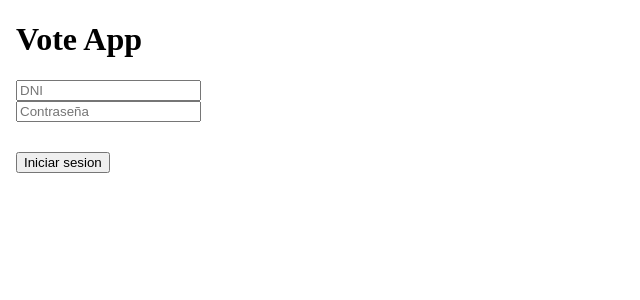
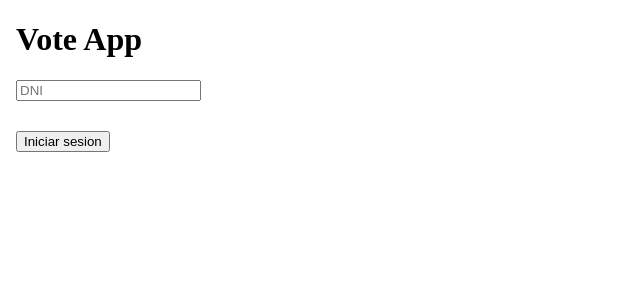
Before and after one commit to sebafermanelli/vote-app-frontend, an Angular app: page / in a window 1280 px wide. Shown: the top 300 px of the page, without its empty margins (0-640 px from the left). Built offline with nearby package versions, Linux system fonts and the light colour scheme.

Commit message:
Elimine el registro con contraseña del login_user

```diff
--- a/src/app/app-routing.module.ts
+++ b/src/app/app-routing.module.ts
@@ -1,6 +1,6 @@
 import { NgModule } from '@angular/core';
 import { RouterModule, Routes } from '@angular/router';
-import { LoginComponent } from './login/login.component';
+import { LoginComponent } from './login_usuario/login.component';
 import { UserComponent } from './user/user.component';
 import { AdminComponent } from './admin/admin.component';
 
--- a/src/app/app.component.ts
+++ b/src/app/app.component.ts
@@ -1,5 +1,5 @@
 import { Component } from '@angular/core';
-import { LoginComponent } from './login/login.component';
+import { LoginComponent } from './login_usuario/login.component';
 import { Injectable } from '@angular/core';
 
 @Injectable({
@@ -11,11 +11,10 @@ export class AuthService {
     nombre: 'Santiago',
     edad: 21,
     DNI: '43717503',
-    password: '1234'
 }
   private isAuthenticated = false;
-  login(DNI: string, password: string): boolean {
-    this.isAuthenticated = this.usuario.DNI === DNI && this.usuario.password === password;
+  login(DNI: string): boolean {
+    this.isAuthenticated = this.usuario.DNI === DNI;
     return this.isAuthenticated;
 }
   getUsuario() {
@@ -36,8 +35,8 @@ export class AppComponent {
   title = 'App';
   usuario: any;
 
-  login(DNI: string, password: string): boolean {
-    if (this.usuario.DNI === DNI && this.usuario.password === password) {
+  login(DNI: string): boolean {
+    if (this.usuario.DNI === DNI ) {
       return true;
     }
     return false;
--- a/src/app/app.module.ts
+++ b/src/app/app.module.ts
@@ -4,7 +4,7 @@ import { BrowserModule } from '@angular/platform-browser';
 import { AppRoutingModule } from './app-routing.module';
 import { AppComponent } from './app.component';
 import { AdminComponent } from './admin/admin.component';
-import { LoginComponent } from './login/login.component';
+import { LoginComponent } from './login_usuario/login.component';
 import { UserComponent } from './user/user.component';
 import { FormsModule } from '@angular/forms';
 import { RouterModule } from '@angular/router';
--- a/src/app/login/login.component.html
+++ b/src/app/login_usuario/login.component.html
@@ -31,18 +31,7 @@
                     />
 
                 </div>
-                <div >
 
-                    <label for="floatingPassword"></label>
-                    <input
-                    type="password"
-                    name="password"
-                    class="form-control"
-                    id="floatingPassword"
-                    placeholder="Contraseña"
-                    [(ngModel)]="cuadroPassword"
-                    />
-                </div>
 
                 <button type="submit" class="btn btn-primary btn-lg mb-3" style="margin-top: 30px;">Iniciar sesion</button>
             </form>
--- a/src/app/login/login.component.ts
+++ b/src/app/login_usuario/login.component.ts
@@ -14,7 +14,6 @@ import { AuthService } from '../app.component';
 
 export class LoginComponent implements OnInit{
   cuadroDNI:string="";
-  cuadroPassword:string="";
 
   constructor(private route:Router,
               private dataService: DataService,
@@ -25,11 +24,11 @@ export class LoginComponent implements OnInit{
 
   alUser():void{
     let DNI=this.cuadroDNI;
-    let password=this.cuadroPassword;
 
-    if (this.authService.login(DNI, password)) {
+
+    if (this.authService.login(DNI)) {
       this.route.navigate(['user']);
-        this.route.navigate(['user']); // Esto navegará a la ruta 'user'
+
 
     }else{
       alert('Mal ingresado');
```
Also changed, not shown: src/app/login_usuario/login.component.scss (added), 1 other file (tests, documents, lock files or other folders).
